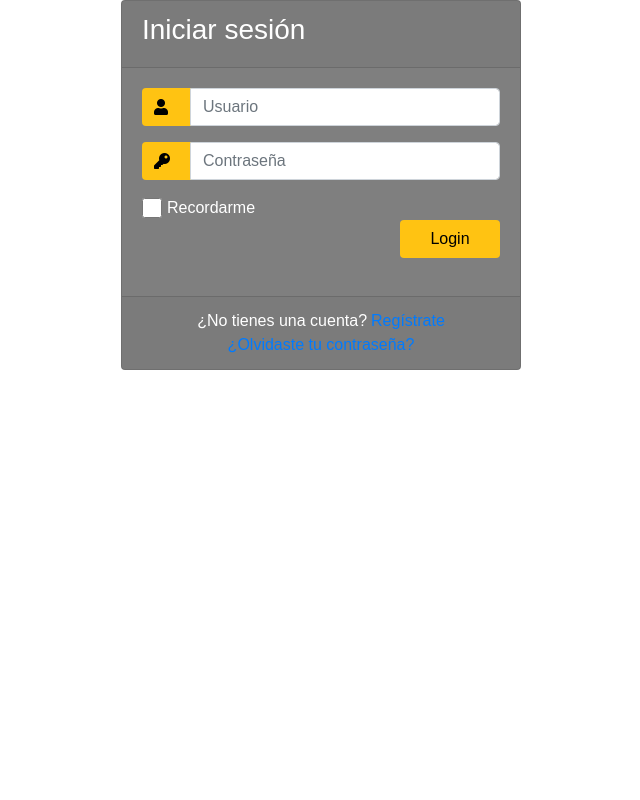
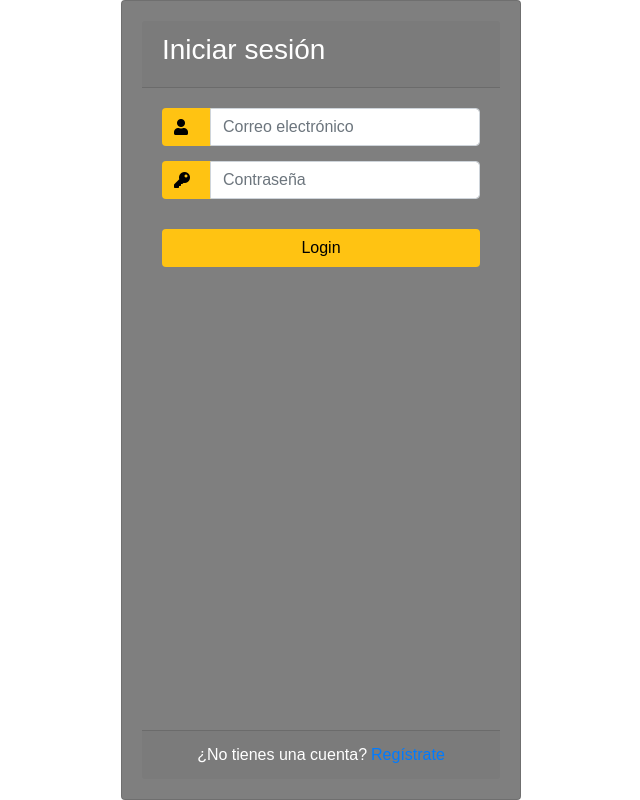
Before and after one commit to rafael1199v/Organizador-de-eventos, an Angular app in the folder OrganizadorEventos/ClientApp/: page /login in a window 1280 px wide. Shown: the whole page, without its empty margins (319-959 px from the left). Built offline with nearby package versions, Linux system fonts and the light colour scheme; a web font is replaced by a local one.

Commit message:
Login, Register
hice que el login sea pagina principal y funcional los botones

```diff
--- a/OrganizadorEventos/ClientApp/src/app/app.component.ts
+++ b/OrganizadorEventos/ClientApp/src/app/app.component.ts
@@ -25,7 +25,7 @@ export class AppComponent implements OnInit {
 
   shouldShowNavbar(url: string): boolean {
     // Define las rutas donde NO quieres mostrar el navbar
-    const noNavbarRoutes = ['/login', '/register'];
+    const noNavbarRoutes = ['/register','/login' ];
     return !noNavbarRoutes.includes(url);
   }
 }
--- a/OrganizadorEventos/ClientApp/src/app/app.module.ts
+++ b/OrganizadorEventos/ClientApp/src/app/app.module.ts
@@ -14,6 +14,7 @@ import { SingleEventListComponent } from './single-event-list/single-event-list.
 import { TeamEventListComponent } from './team-event-list/team-event-list.component';
 import { CreateEventComponent } from './create-event/create-event.component';
 import { EventDetailsComponent } from './event-details/event-details.component';
+import { AppRoutingModule } from './app-routing.module';
 
 
 @NgModule({
@@ -41,7 +42,8 @@ import { EventDetailsComponent } from './event-details/event-details.component';
       { path: 'team-event-list', component: TeamEventListComponent},
       { path: 'create-event', component: CreateEventComponent},
       { path: 'event-details', component: EventDetailsComponent}
-    ])
+    ]),
+    AppRoutingModule
   ],
   providers: [],
   bootstrap: [AppComponent]
--- a/OrganizadorEventos/ClientApp/src/app/login/login.component.css
+++ b/OrganizadorEventos/ClientApp/src/app/login/login.component.css
@@ -15,56 +15,48 @@ font-family: 'Numans', sans-serif;
 }
 
 .card {
-    height: 370px;
+    height: auto; /* Cambiado a auto para adaptarse al contenido */
     width: 400px;
     background-color: rgba(0, 0, 0, 0.5) !important;
+    padding: 20px; /* Agregado un relleno para separar los elementos */
+    box-sizing: border-box; /* Incluido para asegurar que el padding sea considerado en el tamaño total */
 }
 
-
-.card-header h3{
+.card-header h3 {
     color: white;
 }
 
-.input-group-prepend span{
+.input-group-prepend span {
     width: 50px;
     background-color: #FFC312;
     color: black;
-border:0 !important;
+    border: 0 !important;
 }
 
-input:focus{
-outline: 0 0 0 0  !important;
-box-shadow: 0 0 0 0 !important;
-
+.input-group {
+    margin-bottom: 15px; /* Ajusta el espacio entre los campos */
 }
 
-.remember{
-color: white;
+.form-control {
+    width: 100%; /* Ajusta el ancho de los campos de entrada al 100% del contenedor */
 }
 
-.remember input
-{
-width: 20px;
-height: 20px;
-margin-left: 15px;
-margin-right: 5px;
+.login_btn {
+    color: black;
+    background-color: #FFC312;
+    width: 100%; /* Ajusta el ancho del botón de inicio de sesión al 100% del contenedor */
+    margin-top: 15px; /* Agregado espacio superior para separar el botón del formulario */
 }
 
-.login_btn{
-color: black;
-background-color: #FFC312;
-width: 100px;
-}
-
-.login_btn:hover{
+.login_btn:hover {
     color: black;
     background-color: white;
 }
 
-.links{
+.links {
     color: white;
 }
 
-.links a{
+.links a {
     margin-left: 4px;
 }
--- a/OrganizadorEventos/ClientApp/src/app/login/login.component.html
+++ b/OrganizadorEventos/ClientApp/src/app/login/login.component.html
@@ -27,70 +27,43 @@
             <div class="input-group-prepend">
               <span class="input-group-text"><i class="fas fa-user"></i></span>
             </div>
-						<input formControlName ="username" type="text" class="form-control" placeholder="Usuario" name="username" autocomplete="username" required
-                        title="El usuario debe tener entre 4 y 15 caracteres, solo letras y números.">
+            <input
+              formControlName="email"
+              type="email"
+              class="form-control"
+              placeholder="Correo electrónico"
+              name="email"
+              autocomplete="email"
+              required
+              title="Introduce un correo electrónico válido."
+            />
           </div>
           <div class="input-group form-group">
             <div class="input-group-prepend">
               <span class="input-group-text"><i class="fas fa-key"></i></span>
             </div>
-						<input formControlName ="password" type="password" class="form-control" placeholder="Contraseña" name="password" id="password" autocomplete="current-password" required
-						title="Tu contraseña debe tener al menos 8 caracteres, incluyendo una letra mayúscula, una letra minúscula, un número y un carácter especial.">
-					</div>
-					<div class="row align-items-center remember">
-						<input type="checkbox" name="remember">Recordarme
+            <input
+              formControlName="password"
+              type="password"
+              class="form-control"
+              placeholder="Contraseña"
+              name="password"
+              id="password"
+              autocomplete="current-password"
+              required
+              title="Tu contraseña debe tener al menos 8 caracteres, incluyendo una letra mayúscula, una letra minúscula, un número y un carácter especial."
+            />
           </div>
           <div class="form-group">
-						<button type="submit" class="btn float-right login_btn" (click)="onLogin()">Login</button>
+            <button type="button" class="btn float-right login_btn" (click)="onLogin()">Login</button>
           </div>
         </form>
       </div>
 	  <div class="card-footer">
 		<div class="d-flex justify-content-center links">
-					¿No tienes una cuenta?<a href="#">Regístrate</a>
-				</div>
-				<div class="d-flex justify-content-center">
-					<a href="#">¿Olvidaste tu contraseña?</a>
+		  ¿No tienes una cuenta? <a routerLink="/register" routerLinkActive="active">Regístrate</a>
 		</div>
 	  </div>
     </div>
   </div>
 </div>
-
-<!-- jQuery and Bootstrap JS -->
-<script src="https://cdnjs.cloudflare.com/ajax/libs/jquery/3.2.1/jquery.min.js"></script>
-<script src="https://stackpath.bootstrapcdn.com/bootstrap/4.1.3/js/bootstrap.min.js"></script>
-<!-- Form Validation Script -->
-<script>
-$(document).ready(function(){
-    $('#loginForm').on('submit', function(e) {
-        var isValid = true;
-        var password = $('#password').val();
-        var passwordPattern = /^(?=.*[a-z])(?=.*[A-Z])(?=.*\d)(?=.*[@$!%*?&])[A-Za-z\d@$!%*?&]{8,}$/;
-
-        // Check required fields
-        $(this).find('input[required]').each(function() {
-            if ($(this).val() === '') {
-                isValid = false;
-                $(this).addClass('is-invalid');
-            } else {
-                $(this).removeClass('is-invalid');
-            }
-        });
-
-        // Check password pattern
-        if (!passwordPattern.test(password)) {
-            isValid = false;
-            $('#password').addClass('is-invalid');
-        } else {
-            $('#password').removeClass('is-invalid');
-        }
-
-        if (!isValid) {
-            e.preventDefault();
-        }
-    });
-});
-</script>
-</body>
-</html>
--- a/OrganizadorEventos/ClientApp/src/app/login/login.component.ts
+++ b/OrganizadorEventos/ClientApp/src/app/login/login.component.ts
@@ -1,47 +1,44 @@
-import { Component} from '@angular/core';
+import { Component, OnInit } from '@angular/core';
 import { FormBuilder, FormGroup, Validators } from '@angular/forms';
 import { HttpClient } from '@angular/common/http';
+import { Router } from '@angular/router';
 import { Inject } from '@angular/core';
-
 
 @Component({
   selector: 'app-login',
   templateUrl: './login.component.html',
   styleUrls: ['./login.component.css']
 })
-export class LoginComponent {
-
+export class LoginComponent implements OnInit {
   loginForm!: FormGroup;
 
-  constructor(private formBuilder: FormBuilder, private http: HttpClient, @Inject('BASE_URL') private baseUrl: string){}
+  constructor(
+    private formBuilder: FormBuilder,
+    private http: HttpClient,
+    private router: Router,
+    @Inject('BASE_URL') private baseUrl: string
+  ) {}
 
   ngOnInit(): void {
     this.loginForm = this.formBuilder.group({
-      username: ['', Validators.required],
+      email: ['', [Validators.required, Validators.email]],
       password: ['', Validators.required]
     });
   }
 
-  onLogin(){
-    if(this.loginForm.valid){
-      this.login(this.loginForm.value).subscribe(result=>{
-          console.log(result);
-        },
-        error => console.log(error)
-      );
-    }
-    else{
-      console.log("error")
+  onLogin() {
+    if (this.loginForm.valid) {
+          this.router.navigate(['/home']);
+    } else {
+      console.log('error');
     }
   }
 
-
-  login(loginObj: any){
+  login(loginObj: any) {
     const user = {
-      correo: this.loginForm.value.username,
+      correo: this.loginForm.value.email,
       contrasenha: this.loginForm.value.password
-    }
-    return this.http.post<any>(this.baseUrl + "usuario", user);
+    };
+    return this.http.post<any>(this.baseUrl + 'usuario', user);
   }
-
 }
--- a/OrganizadorEventos/ClientApp/src/app/register/register.component.html
+++ b/OrganizadorEventos/ClientApp/src/app/register/register.component.html
@@ -9,21 +9,20 @@
 <div class="container">
 <div class="card bg-light">
 <article class="card-body mx-auto" style="max-width: 400px;">
-	<h4 class="card-title mt-3 text-center">Create Account</h4>
-	<p class="text-center">Get started with your free account</p>
+	<h4 class="card-title mt-3 text-center">Crear Cuenta</h4>
 	<form>
 	<div class="form-group input-group">
 		<div class="input-group-prepend">
 		    <span class="input-group-text"> <i class="fa fa-user"></i> </span>
 		 </div>
-        <input name="" class="form-control" placeholder="Full name" type="text">
-    </div> <!-- form-group// -->
+        <input name="" class="form-control" placeholder="Nombre Completo" type="text">
+    </div>
     <div class="form-group input-group">
     	<div class="input-group-prepend">
 		    <span class="input-group-text"> <i class="fa fa-envelope"></i> </span>
 		 </div>
-        <input name="" class="form-control" placeholder="Email address" type="email">
-    </div> <!-- form-group// -->
+        <input name="" class="form-control" placeholder="Direccion Email" type="email">
+    </div>
     <div class="form-group input-group">
     	<div class="input-group-prepend">
 		    <span class="input-group-text"> <i class="fa fa-phone"></i> </span>
@@ -34,33 +33,33 @@
 		    <option value="2">+198</option>
 		    <option value="3">+701</option>
 		</select>
-    	<input name="" class="form-control" placeholder="Phone number" type="text">
-    </div> <!-- form-group// -->
+    	<input name="" class="form-control" placeholder="Numero de Telefono" type="text">
+    </div>
     <div class="form-group input-group">
     	<div class="input-group-prepend">
 		    <span class="input-group-text"> <i class="fa fa-building"></i> </span>
 		</div>
 		<select class="form-control">
-			<option selected=""> Select job type</option>
+			<option selected=""> Selecciona Profesion</option>
 			<option>Docente</option>
 			<option>Estudiante</option>
 		</select>
-	</div> <!-- form-group end.// -->
+	</div>
     <div class="form-group input-group">
     	<div class="input-group-prepend">
 		    <span class="input-group-text"> <i class="fa fa-lock"></i> </span>
 		</div>
-        <input class="form-control" placeholder="Create password" type="password">
-    </div> <!-- form-group// -->
+        <input class="form-control" placeholder="Crear Contraseña" type="password">
+    </div>
     <div class="form-group input-group">
     	<div class="input-group-prepend">
 		    <span class="input-group-text"> <i class="fa fa-lock"></i> </span>
 		</div>
-        <input class="form-control" placeholder="Repeat password" type="password">
-    </div> <!-- form-group// -->
+        <input class="form-control" placeholder="Repite Contraseña" type="password">
+    </div>
     <div class="form-group">
-        <button type="submit" class="btn btn-primary btn-block"> Create Account  </button>
-    </div> <!-- form-group// -->
-    <p class="text-center">Have an account? <a href="">Log In</a> </p>
+        <button type="submit" class="btn btn-primary btn-block"> Crear Cuenta  </button>
+    </div>
+    <p class="text-center">Tienes una Cuenta? <a routerLink="/login" routerLinkActive="active">Login</a> </p>
 </form>
 </article>
```
Also changed, not shown: OrganizadorEventos/ClientApp/src/app/app-routing.module.ts (added, +19 -0 lines). Lines whose indentation alone changed are shown as unchanged.
